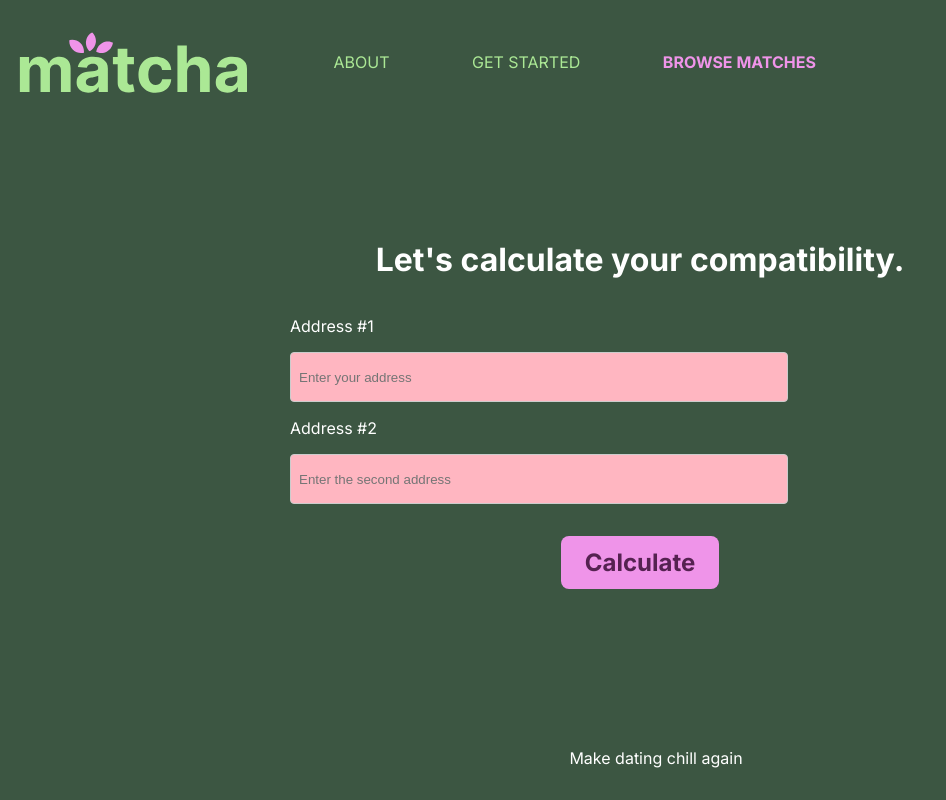
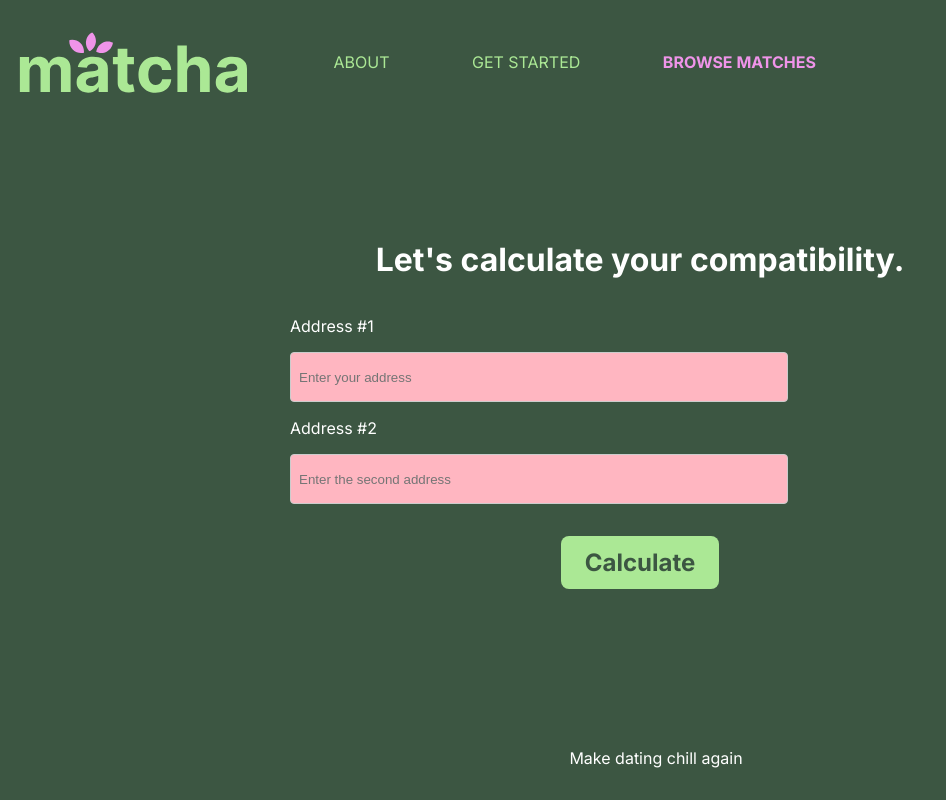
Before and after one commit to michellewong793/matcha, a Next.js app: page /browse-matches in a window 1280 px wide. Shown: the whole page, without its empty margins (0-946 px from the left). Built offline with nearby package versions, Linux system fonts and the light colour scheme.

Commit message:
pink to greeng

```diff
--- a/pages/browse-matches.js
+++ b/pages/browse-matches.js
@@ -59,7 +59,7 @@ export default function Index() {
           />
         </div>
         <Spacer height="2" />
-        <Button onClick={handleSubmit} text="Calculate" color="pink" />
+        <Button onClick={handleSubmit} text="Calculate" color="green" />
         {response && (
           <div>
             <p>{response.message}</p>
```
